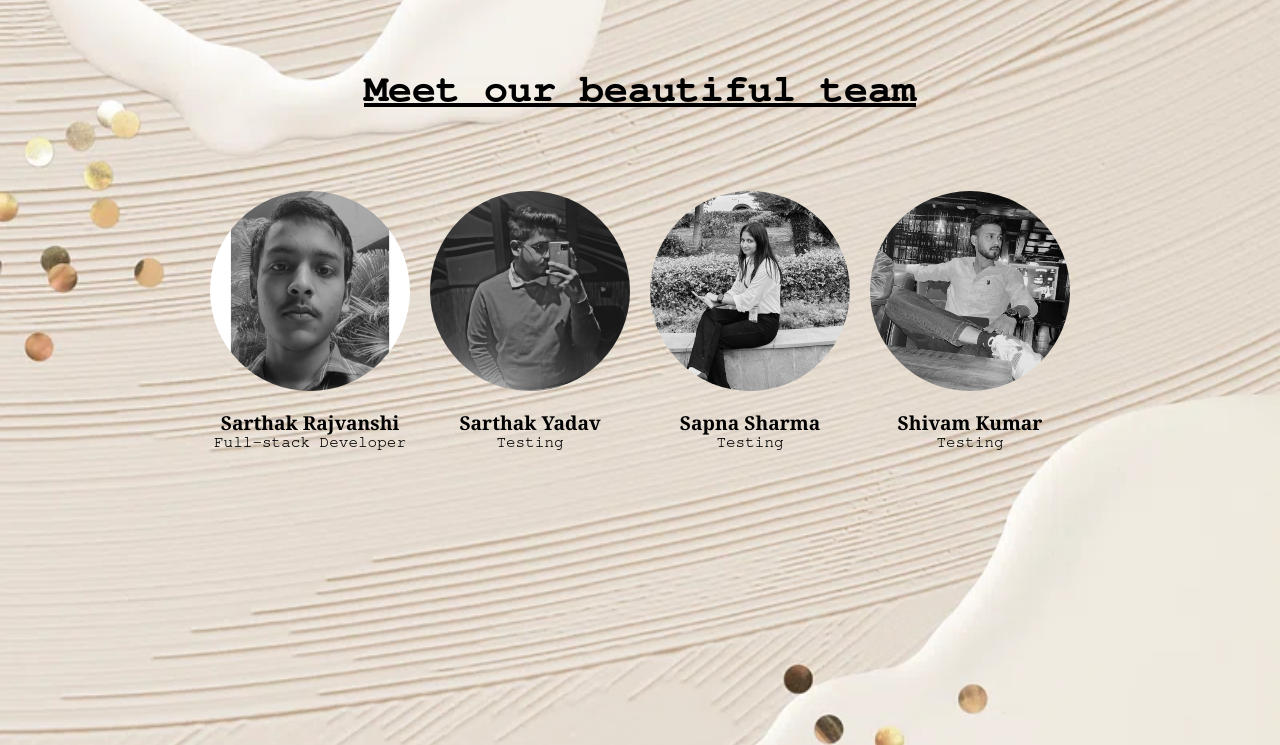
After one commit to sarthak867/miniprojectsarthak, a PHP site: page /aboutus/aboutus.html in a window 1280 px wide. The commit adds this page. Shown: the top 745 px of the page. Run offline with PHP 8.4, Linux system fonts and the light colour scheme.

Commit message:
only profiling left

```diff
--- /dev/null
+++ b/aboutus/about_us.css
@@ -0,0 +1,130 @@
+body {
+    font-family: 'Inter', sans-serif;
+    background-image: url('back.jpg'); /* Background image */
+    background-size: cover; /* Image pura cover kare */
+    background-position: center; /* Center me set ho */
+    background-attachment: fixed; /* Scroll karne par bhi fix rahe */
+    background-repeat: no-repeat;
+    font-family: 'Nimbus Mono PS', 'Courier New', monospace;
+    font-weight: normal;
+    margin: 0;
+    padding: 0;
+    text-align: center;
+}
+/* Heading ke liye styling */
+.team-heading {
+    font-size: 2.5rem;
+    font-weight: 700;
+    text-align: center;
+    margin-bottom: 10px;
+    text-decoration: underline;
+}
+
+/* Underline effect */
+.team-heading span {
+    display: inline-block;
+    position: relative;
+}
+
+.team-heading span::after {
+    content: "";
+    position: absolute;
+    left: 0;
+    bottom: -5px;
+    width: 100%;
+    height: 3px;
+    background-color: black;
+}
+
+.links{
+
+}
+
+.name {
+    font-family: Georgia, serif;
+    font-weight: bolder;
+    font-size: larger;
+}
+
+.team-section {
+    padding: 40px;
+    padding-bottom: 0;
+}
+
+h1 {
+    font-size: 2.5em;
+    font-weight: bold;
+}
+.member{
+    font-family: Rockwell, 'Rockwell Nova', 'Roboto Slab', 'DejaVu Serif', 'Sitka Small', serif;
+    font-size: xx-large;
+}
+h1 span {
+    text-decoration: underline;
+}
+
+.team-container {
+    display: flex;
+    justify-content: center;
+    gap: 20px;
+    margin-top: 20px;
+}
+
+.team-member {
+    width: 200px;
+    cursor: pointer;
+    text-align: center;
+    transition: 0.3s;
+}
+.team-member img {
+    border-radius: 50%;
+    object-fit: cover;
+}
+.team-container {
+    padding: 50px 50px; /* Adjust padding as needed */
+}
+.team-member-details {
+    padding: 20px 50px;
+}
+
+.team-member img {
+    width: 100%;
+    filter: grayscale(100%);
+    transition: 0.3s;
+}
+
+.team-member:hover img {
+    filter: grayscale(0%);
+    transform: scale(1.1);
+}
+
+.details-container {
+    display: none;
+    flex-direction: row;
+    justify-content: left;
+    align-items: center;
+    margin-top: 40px;
+    margin-bottom: 100px;
+}
+.name{
+    margin-top: 10px;
+}
+.profile img {
+    width: 200px;
+    padding-left: 10px;
+    left: 10px;
+}
+
+.info {
+    text-align: left;
+    margin-left: 20px;
+    margin-right: 30px;
+    text-align: justify;
+}
+
+.social-links a {
+    display: inline-block;
+    margin: 10px;
+    text-decoration: none;
+    color: blue;
+}
--- /dev/null
+++ b/aboutus/about_us.js
@@ -0,0 +1,52 @@
+const teamMembers = {
+    "sarthak": {
+    name: "Sarthak Rajvanshi",
+    role: "Full-stack Developer",
+    bio: "A passionate full-stack developer and a 2nd-year BTech student (Batch 2023-27) in CSAI at GL Bajaj, Greater Noida. Skilled in C, Python, HTML, CSS, and PHP, I have independently developed the Lost Sync website, handling both frontend and backend. Constantly exploring new technologies to enhance my skills and build innovative solutions",
+    img: "sarthak.jpeg",
+    linkedin: "https://in.linkedin.com/in/sarthak-rajvanshi-132259352",
+    github: "https://github.com/sarthak867",
+    instagram: "https://www.instagram.com/_its._sarthak"
+}
+,
+    "sarthakYadav": {
+        name: "Sarthak Yadav",
+        role: "Testing",
+        bio: "2nd-year CSAI student (Batch 2023-27) at GL Bajaj, Greater Noida.",
+        img: "sarthakyadav.jpeg",
+        linkedin: "https://www.linkedin.com/in/sarthak-yadav-49aa1b1a6/",
+        github: "https://github.com/SarthakYadav2911",
+        instagram: "#"
+    },
+    "sapna": {
+        name: "Sapna Sharma",
+        role: "Testing",
+        bio: "2nd-year CSAI student (Batch 2023-27) at GL Bajaj, Greater Noida.",
+        img: "sapna.jpeg",
+        linkedin: "https://www.linkedin.com/in/sapna-sharma-9516a9329",
+        github: "#",
+        instagram: "https://www.instagram.com/sapna_sharma0810"
+    },
+    "shivam": {
+        name: "Shivam Kumar",
+        role: "Testing",
+        bio: "2nd-year CSAI student (Batch 2023-27) at GL Bajaj, Greater Noida.",
+        img: "shivam.jpeg",
+        linkedin: "https://www.linkedin.com/in/shivam-kumar-06250333b",
+        github: "#",
+        instagram: "https://www.instagram.com/shivam_78_"
+    }
+};
+
+function showDetails(member) {
+    const details = teamMembers[member];
+    document.getElementById("detail-name").textContent = details.name;
+    document.getElementById("detail-role").textContent = details.role;
+    document.getElementById("detail-bio").textContent = details.bio;
+    document.getElementById("detail-image").src = details.img;
+    document.getElementById("linkedin").href = details.linkedin;
+    document.getElementById("github").href = details.github;
+    document.getElementById("instagram").href = details.instagram;
+
+    document.getElementById("team-details").style.display = "flex";
+}
--- /dev/null
+++ b/aboutus/aboutus.html
@@ -0,0 +1,62 @@
+<!DOCTYPE html>
+<html lang="en">
+<head>
+    <meta charset="UTF-8">
+    <meta name="viewport" content="width=device-width, initial-scale=1.0">
+    <title>About Us | Lost Sync</title>
+    <link rel="stylesheet" href="about_us.css">
+    <link href="https://fonts.googleapis.com/css2?family=Inter:wght@400;600;700&display=swap" rel="stylesheet">
+
+</head>
+<body>
+
+    <section class="team-section">
+        <h1 class="team-heading">Meet our beautiful team</h1>
+
+
+        <div class="team-container">
+            <div class="team-member" onclick="showDetails('sarthak')">
+                <img src="sarthak.jpeg" alt="Sarthak Rajvanshi">
+                <div class="name">Sarthak Rajvanshi</div>
+                <div class="role">Full-stack Developer</div>
+            </div>
+
+            <div class="team-member" onclick="showDetails('sarthakYadav')">
+                <img src="sarthakyadav.jpeg" alt="Sarthak Yadav">
+                <div class="name">Sarthak Yadav</div>
+                <div class="role">Testing</div>
+            </div>
+
+            <div class="team-member" onclick="showDetails('sapna')">
+                <img src="sapna.jpeg" alt="Sapna">
+                <div class="name">Sapna Sharma</div>
+                <div class="role">Testing</div>
+            </div>
+
+            <div class="team-member" onclick="showDetails('shivam')">
+                <img src="shivam.jpeg" alt="Shivam">
+                <div class="name">Shivam Kumar</div>
+                <div class="role">Testing</div>
+            </div>
+        </div>
+    </section>
+
+    <div id="team-details" class="details-container">
+        <div class="profile">
+            <img id="detail-image" src="" alt="Profile">
+        </div>
+        <div class="info">
+            <h2 id="detail-name" class="member"></h2>
+            <h3 id="detail-role"></h3>
+            <p id="detail-bio"></p>
+            <b><div class="social-links" class="links" >
+                <a id="linkedin" href="#" target="_blank">LinkedIn</a>
+                <a id="github" href="#" target="_blank">GitHub</a>
+                <a id="instagram" href="#" target="_blank">Instagram</a>
+            </div></b>
+        </div>
+    </div>
+
+    <script src="about_us.js"></script>
+</body>
+</html>
```
Also changed, not shown: index.php (+24 -37 lines), styles.css (+15 -4 lines), aboutus/back.jpg (added), aboutus/sapna.jpeg (added), aboutus/sarthak.jpeg (added), aboutus/sarthakyadav.jpeg (added), aboutus/shivam.jpeg (added).
